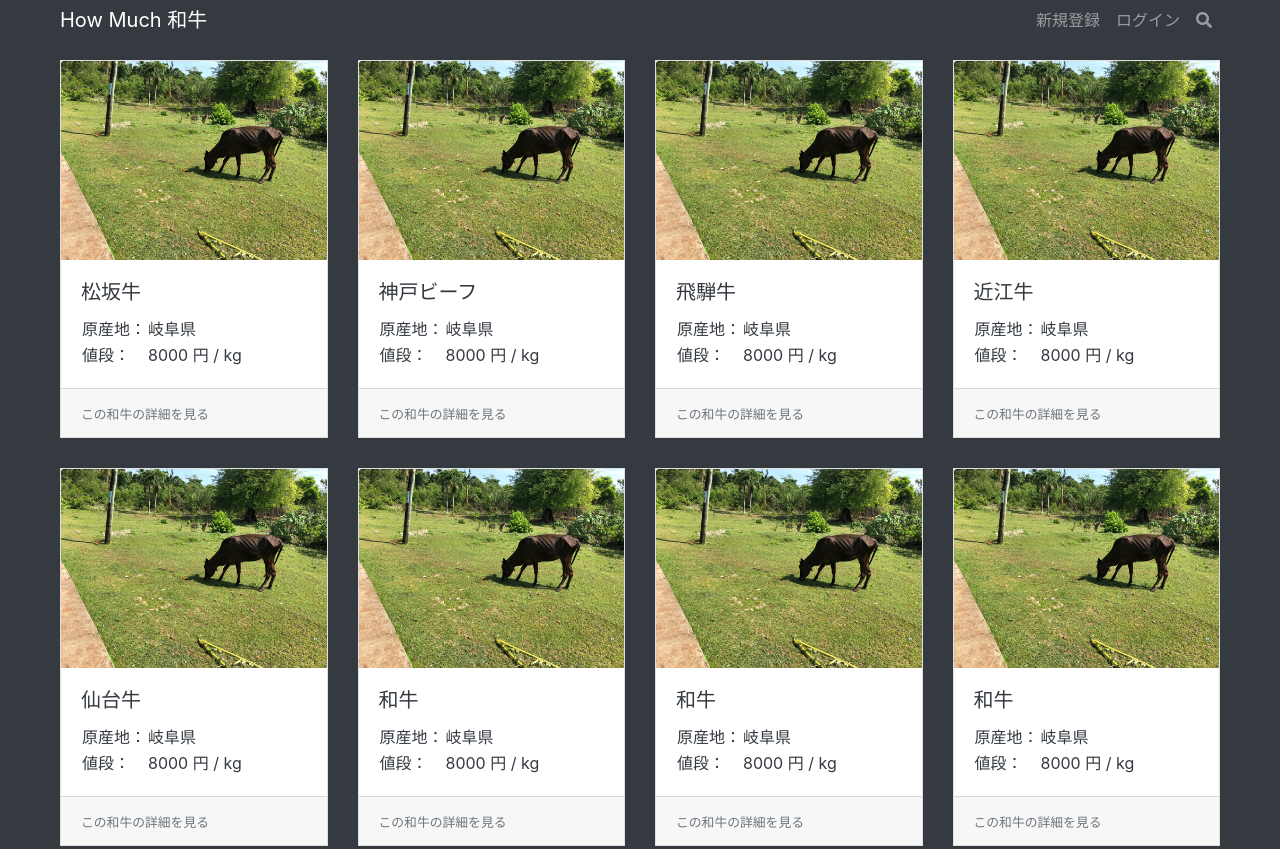
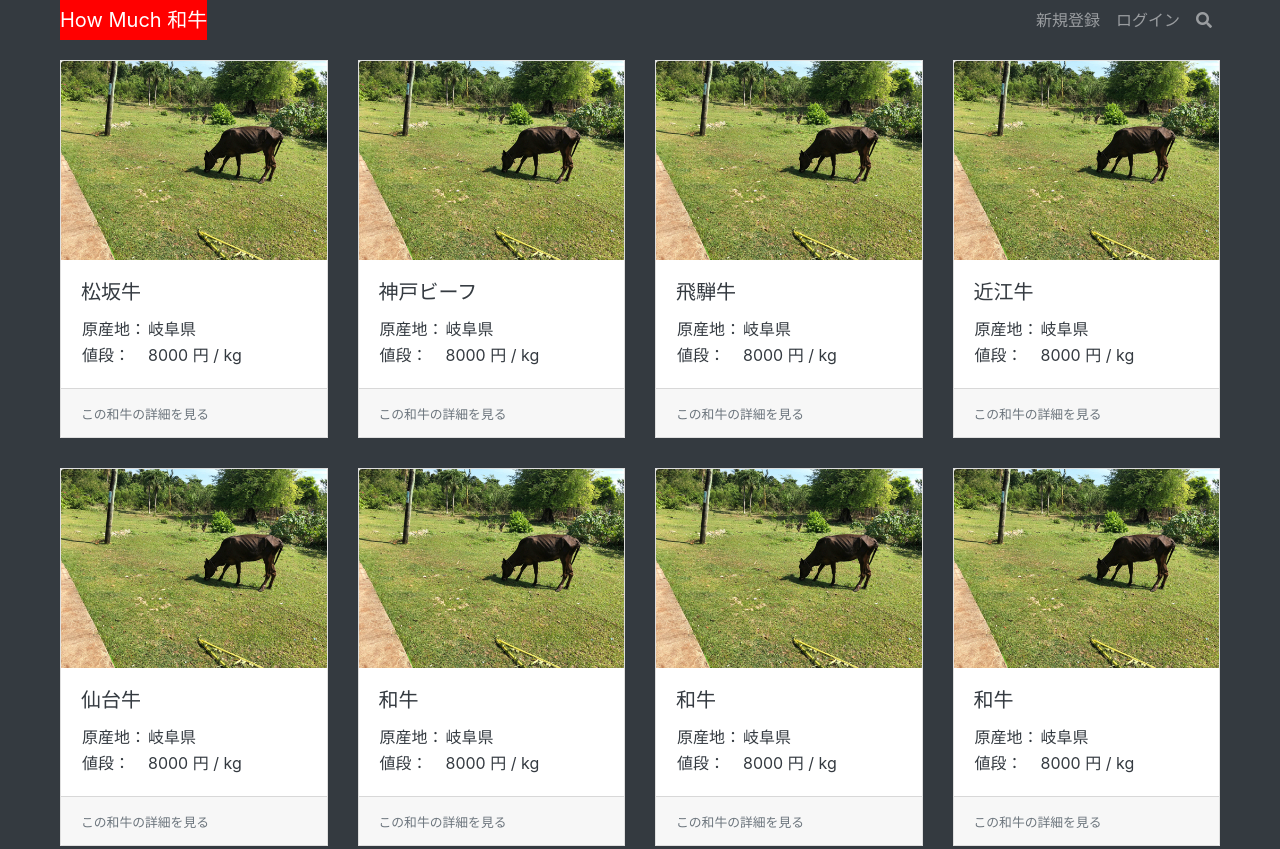
Before and after one commit to NiizawaYuzu/wagyu_price, a plain HTML site: page index.html in a window 1280 px wide. Shown: the top 849 px of the page. Drawn offline with Linux system fonts and the light colour scheme.

Commit message:
背景色を赤色に変更

```diff
--- a/css/style.css
+++ b/css/style.css
@@ -83,3 +83,7 @@ footer {
     border-radius: 50%;
   }
 }
+
+.midashi  {
+  background-color: red;
+}
--- a/index.html
+++ b/index.html
@@ -13,7 +13,7 @@
 
 <body>
   <nav class="navbar navbar-expand-sm bg-dark navbar-dark fixed-top content-width">
-    <span class="navbar-brand mr-auto navbar-brand-center">How Much 和牛</span>
+    <span class="navbar-brand mr-auto navbar-brand-center  midashi">How Much 和牛</span>
     <ul class="navbar-nav">
       <li class="nav-item d-none d-sm-block">
         <a class="nav-link" href="#">新規登録</a>
```
